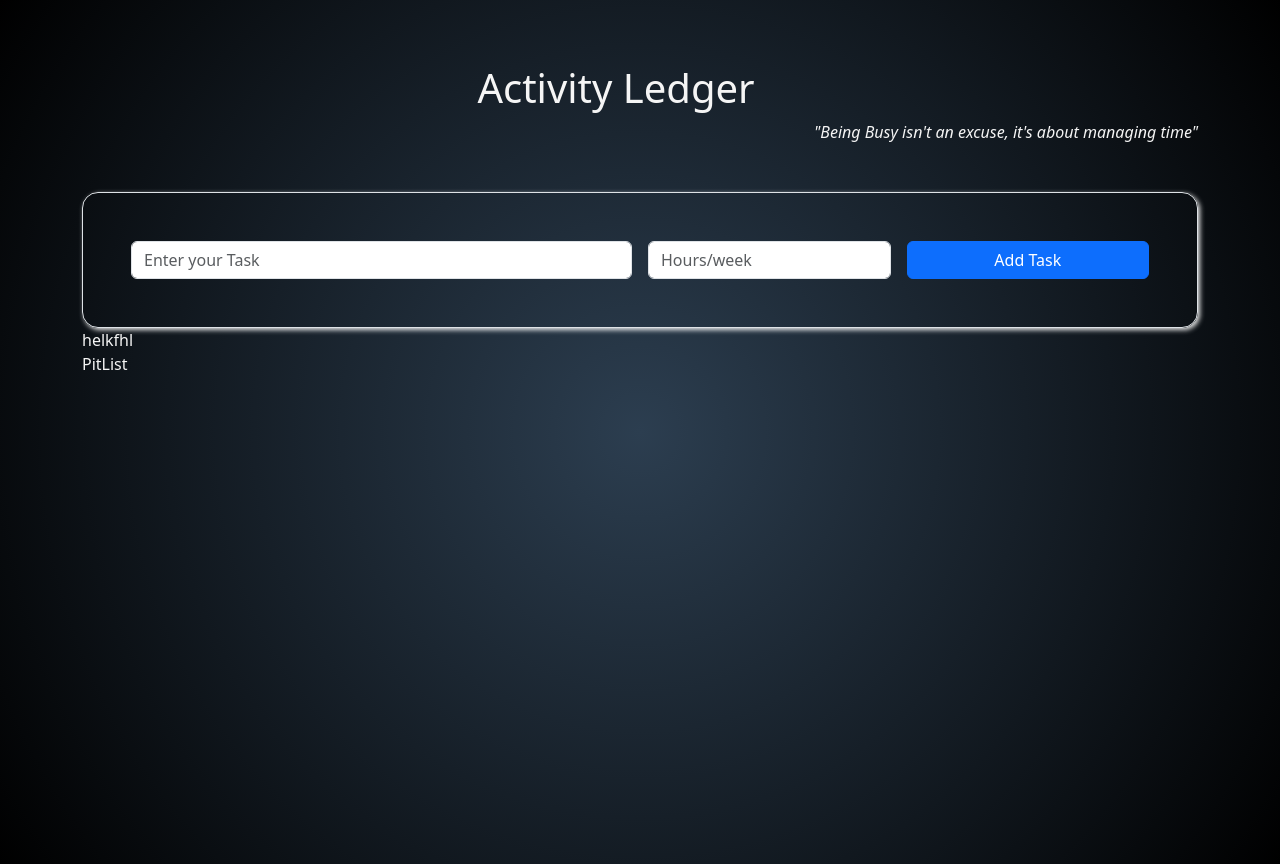
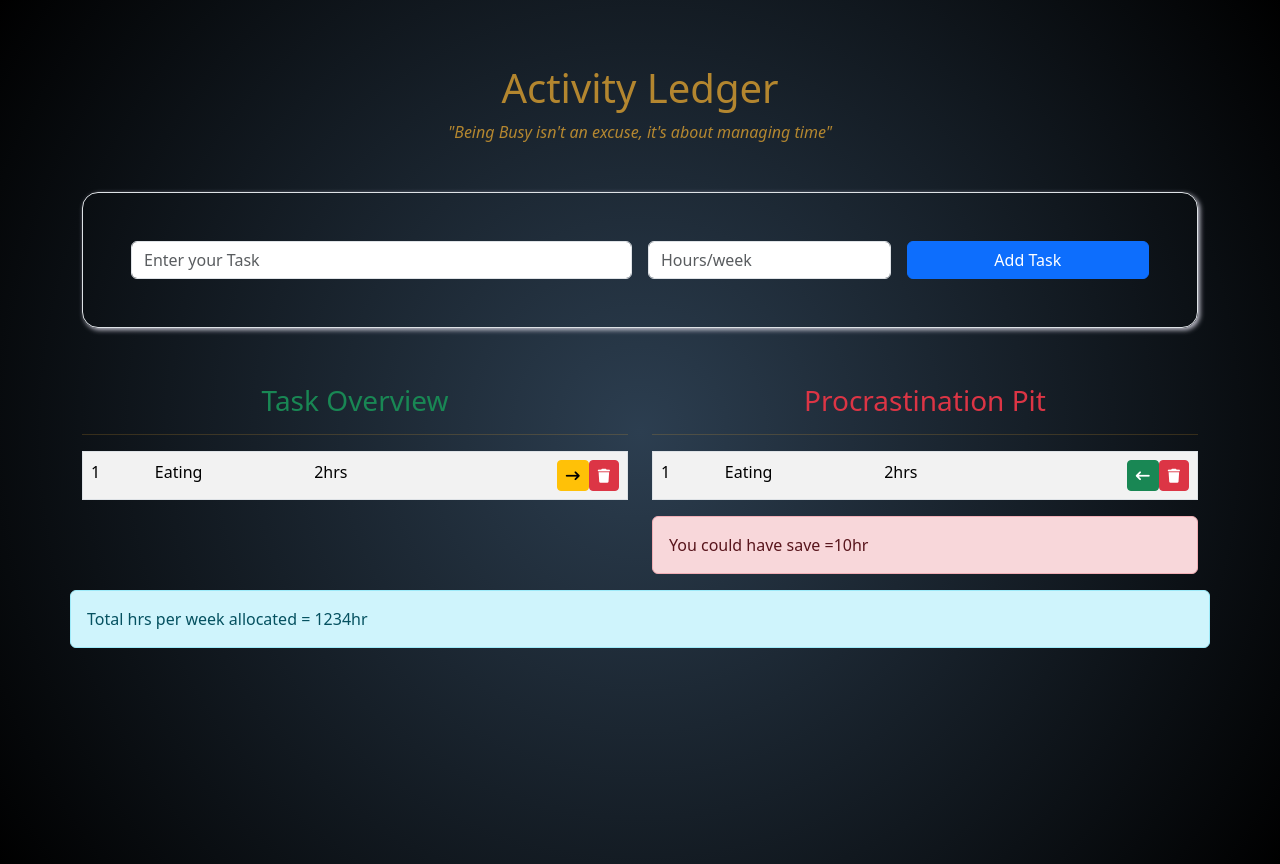
Before and after one commit to snagila/activity-ledger, a React (Vite) app: page / in a window 1280 px wide. Built offline with nearby package versions, Linux system fonts and the light colour scheme.

Commit message:
UI ready

```diff
--- a/src/App.css
+++ b/src/App.css
@@ -1,6 +1,6 @@
 body {
   margin: 0;
-  color: whitesmoke;
+  color: rgba(241, 174, 49, 0.717);
   background: radial-gradient(
     circle,
     rgba(44, 62, 80, 1) 0%,
@@ -16,6 +16,8 @@ body {
   margin-top: 4em;
 }
 .addTaskForm {
-  box-shadow: 2px 2px 5px rgba(255, 255, 255, 0.897);
+  box-shadow: 2px 2px 5px #c4c3d0;
 }
-/* ProcrastinationPit */
+.table-transparent {
+  background: #c4c3d0 !important;
+}
--- a/src/components/header/Header.jsx
+++ b/src/components/header/Header.jsx
@@ -4,11 +4,11 @@ const Header = () => {
   return (
     <>
       <div className="  header ">
-        <div className="heading text-center me-5">
+        <div className="heading text-center  ">
           <h1>Activity Ledger</h1>
         </div>
         <div className="motto">
-          <p className="text-end fst-italic">
+          <p className="text-center fst-italic">
             "Being Busy isn't an excuse, it's about managing time"
           </p>
         </div>
--- a/src/components/tasklist-container/AddTaskForm.jsx
+++ b/src/components/tasklist-container/AddTaskForm.jsx
@@ -7,14 +7,14 @@ const AddTaskForm = () => {
         <div className="row g-3">
           <div className="col-md-6">
             <input
-              className="form-control"
+              className="form-control table-secondary"
               type="text"
               placeholder="Enter your Task"
             />
           </div>
           <div className="col-md-3">
             <input
-              className="form-control"
+              className="form-control table-secondary"
               type="number"
               placeholder="Hours/week"
             />
--- a/src/components/tasklist-container/PitList.jsx
+++ b/src/components/tasklist-container/PitList.jsx
@@ -3,7 +3,31 @@ import React from "react";
 const PitList = () => {
   return (
     <>
-      <div>PitList</div>
+      <div className="col-md">
+        <h3 className="text-center text-danger">Procrastination Pit</h3>
+        <hr />
+        <table className="table table-striped table-hover border opacity table-transparent">
+          <tbody>
+            <tr>
+              <td>1</td>
+              <td>Eating</td>
+              <td>2hrs</td>
+              <td className="text-end ">
+                <button className="btn btn-success btn-sm">
+                  <i className="fa-sharp fa-solid fa-arrow-left-long"></i>
+                </button>
+                <button className="btn btn-danger btn-sm">
+                  <i className="fa-solid fa-trash"></i>
+                </button>
+              </td>
+            </tr>
+          </tbody>
+        </table>
+        <div className="alert alert-danger">
+          You could have save =<span>10</span>
+          hr
+        </div>
+      </div>
     </>
   );
 };
--- a/src/components/tasklist-container/TaskContainer.jsx
+++ b/src/components/tasklist-container/TaskContainer.jsx
@@ -7,8 +7,14 @@ const TaskContainer = () => {
   return (
     <>
       <AddTaskForm />
-      <TaskList />
-      <PitList />
+
+      <div className="row mt-5 pt-2">
+        <TaskList />
+        <PitList />
+        <div className="alert alert-info">
+          Total hrs per week allocated = <span id="totalHr">1234</span>hr
+        </div>
+      </div>
     </>
   );
 };
--- a/src/components/tasklist-container/TaskList.jsx
+++ b/src/components/tasklist-container/TaskList.jsx
@@ -3,7 +3,27 @@ import React from "react";
 const TaskList = () => {
   return (
     <>
-      <div>helkfhl</div>
+      <div className="col-md">
+        <h3 className="text-center text-success">Task Overview</h3>
+        <hr />
+        <table className="table table-striped table-hover border table-transparent ">
+          <tbody className="">
+            <tr>
+              <td>1</td>
+              <td>Eating</td>
+              <td>2hrs</td>
+              <td className="text-end ">
+                <button className="btn btn-warning btn-sm">
+                  <i className="fa-sharp fa-solid fa-arrow-right-long"></i>
+                </button>
+                <button className="btn btn-danger btn-sm">
+                  <i className="fa-solid fa-trash"></i>
+                </button>
+              </td>
+            </tr>
+          </tbody>
+        </table>
+      </div>
     </>
   );
 };
```
